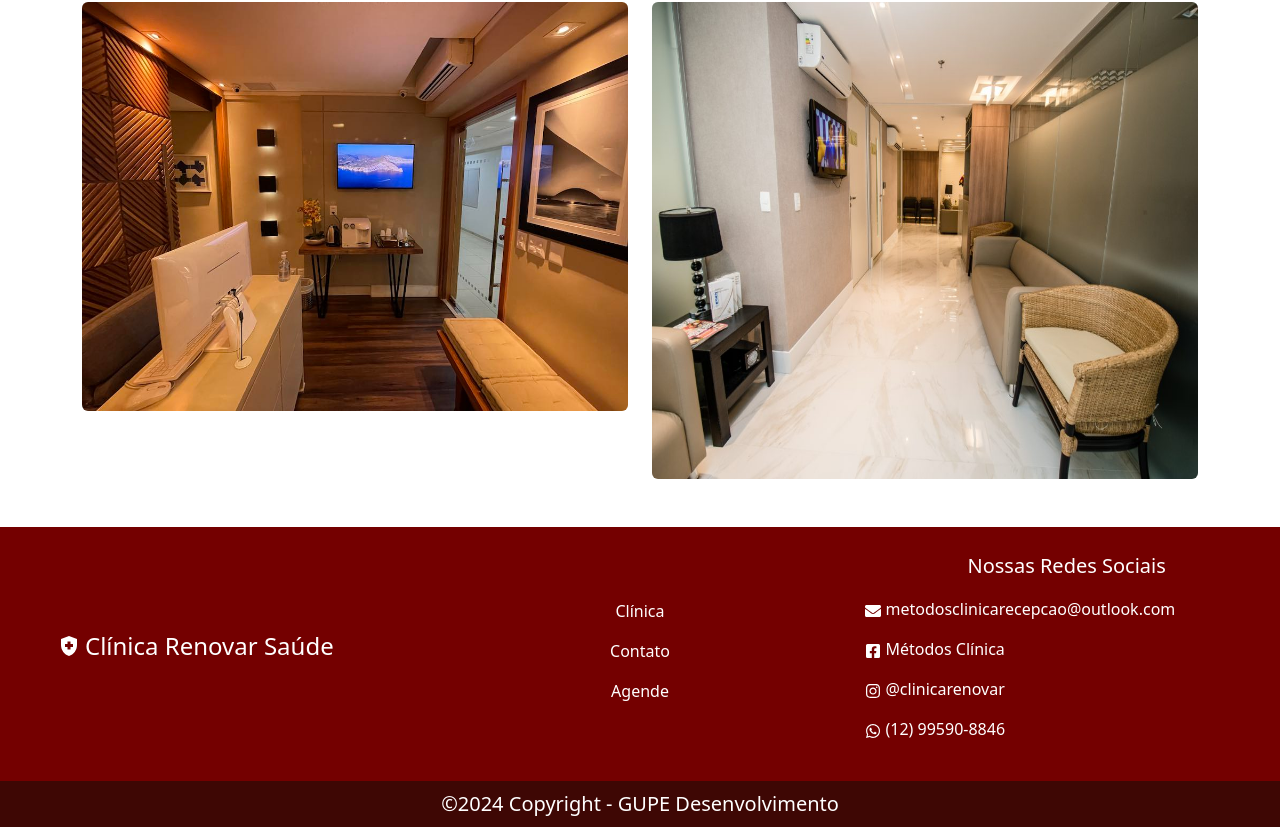
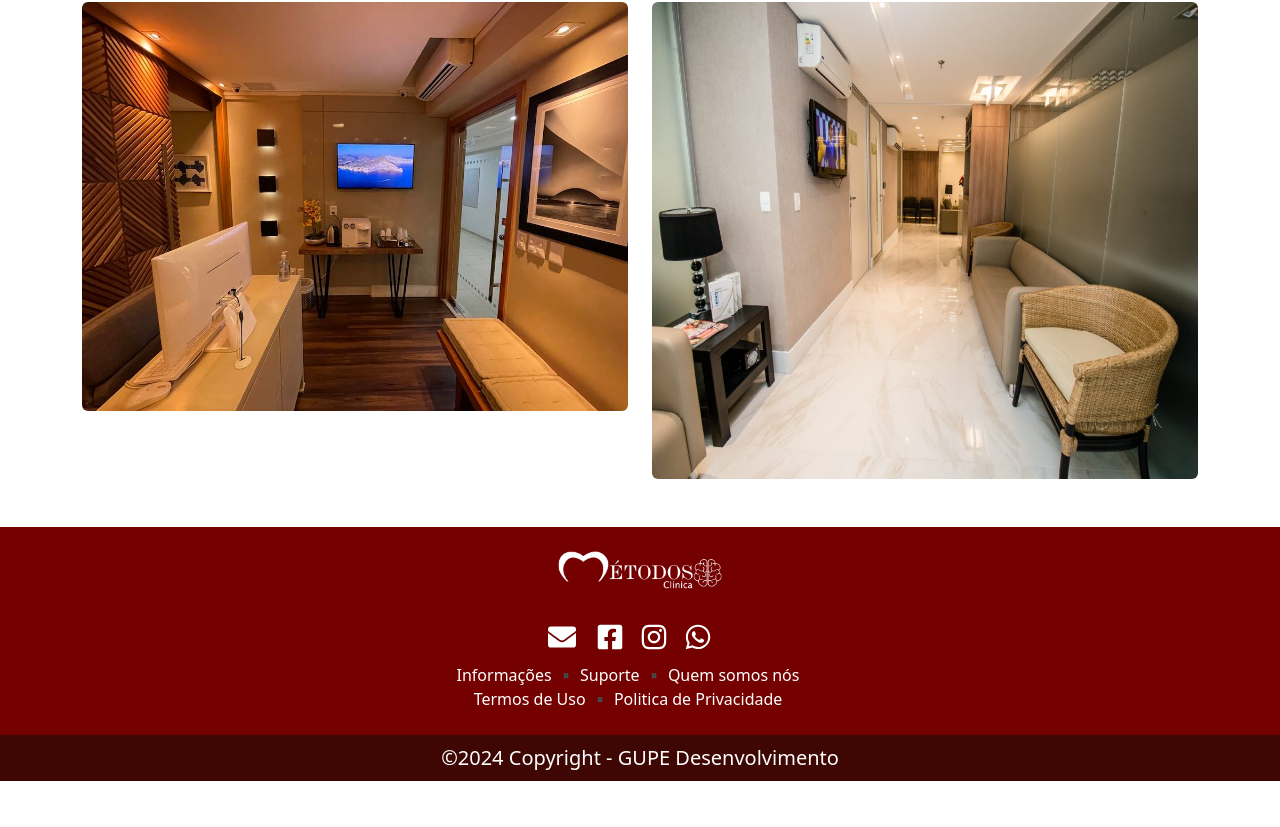
Before and after one commit to PedroOmeeti/clinica-metodos-principal, a React (Create React App) app: page / in a window 1280 px wide. Shown: the part 2019-2846 px from the top of the page. After the commit the page ends 2800 px from the top, so only its background shows below. Built offline with nearby package versions, Linux system fonts and the light colour scheme.

Commit message:
finalização footer

```diff
--- a/src/components/MenuFooter.components.css
+++ b/src/components/MenuFooter.components.css
@@ -6,3 +6,8 @@ a{
     text-decoration: none;
     color: white;
 }
+.logosize{
+    width: 100%;
+    display: block;
+    margin: auto;
+}
--- a/src/components/MenuFooter.js
+++ b/src/components/MenuFooter.js
@@ -1,30 +1,43 @@
 import React from 'react'
-import { Row, Col } from "reactstrap";
-import { Link } from "react-router-dom";
+import { Row, Col, Container } from "reactstrap";
 import "./MenuFooter.components.css"
 import { FaWhatsapp, FaEnvelope, FaInstagram, FaFacebookSquare } from "react-icons/fa";
-import { MdHealthAndSafety } from "react-icons/md";
+import Logo from './img/logo branca.png'
 
 function MenuFooter(){
     return(
         <div className='text-center text-white p-4 fundo'>
+            <Container>
                 <Row>
-                    <Col xs='12' sm="4" className='align-items-center d-flex justify-content-center pe-5 fs-4'><p><MdHealthAndSafety className='me-1 mb-1' />Clínica Renovar Saúde</p></Col>
-                    <Col xs='12' sm="4" className='column fs-6 mt-5'>
-                            <p><Link className='nav-link' to='/'>Clínica</Link></p>
-                            <p><Link className='nav-link' to='/contato'>Contato</Link></p>
-                            <p><Link className='nav-link' to='/agende'>Agende</Link></p>
-                    </Col>
-                    <Col xs='12' sm="4" className=''>
-                        <p className='fs-5'>Nossas Redes Sociais</p>
-                        <div className='text-start mt-3'>
-                            <p><FaEnvelope/> metodosclinicarecepcao@outlook.com</p>
-                            <p><FaFacebookSquare/> Métodos Clínica</p>
-                            <p><FaInstagram/> @clinicarenovar</p>
-                            <p><FaWhatsapp/> (12) 99590-8846</p>
-                        </div>
-                    </Col>
+                    <Row className='logosize mb-2'>
+                        <Col className='align-items-center d-flex justify-content-center'><img id='logo' src={Logo}  ></img></Col>
+                    </Row>
+                    <Row>
+                            <div className='mt-3'>
+                                <a href='#' className='me-3 p-1 fs-3'><FaEnvelope/></a>
+                                <a href='#' className='me-3 fs-3'><FaFacebookSquare/></a>
+                                <a href='#' className='me-3 fs-3'><FaInstagram/></a>
+                                <a href='#' className='fs-3'><FaWhatsapp/></a>
+                            </div>
+                    </Row>
+                    <Row className='mt-2'>
+                        <Col>
+                            <a href='#' className='text-white'>Informações </a>
+                            <a href='#' className='text-light'>▪️</a>
+                            <a href='#' className='text-white'> Suporte </a>
+                            <a href='#' className='text-light'>▪️</a>
+                            <a href='#' className='text-white'> Quem somos nós</a>
+                        </Col>
+                    </Row>
+                    <Row>
+                        <Col>
+                            <a href='#' className='text-white'>Termos de Uso </a>
+                            <a href='#' className='text-light'>▪️</a>
+                            <a href='#' className='text-white'> Politica de Privacidade</a>
+                        </Col>
+                    </Row>
                 </Row>
+            </Container>
         </div>
     )
 }
--- a/src/components/pages/Contato.js
+++ b/src/components/pages/Contato.js
@@ -15,7 +15,7 @@ function Contato() {
           </Col>
         </Row>
         <Row className="mb-5">
-          <Col xs="12" md="6">
+          <Col className="border p-3" xs="12" md="6">
             <ItemForm
               label="Nome"
               name="nome"
```
Also changed, not shown: src/components/img/logo branca.png (added).
